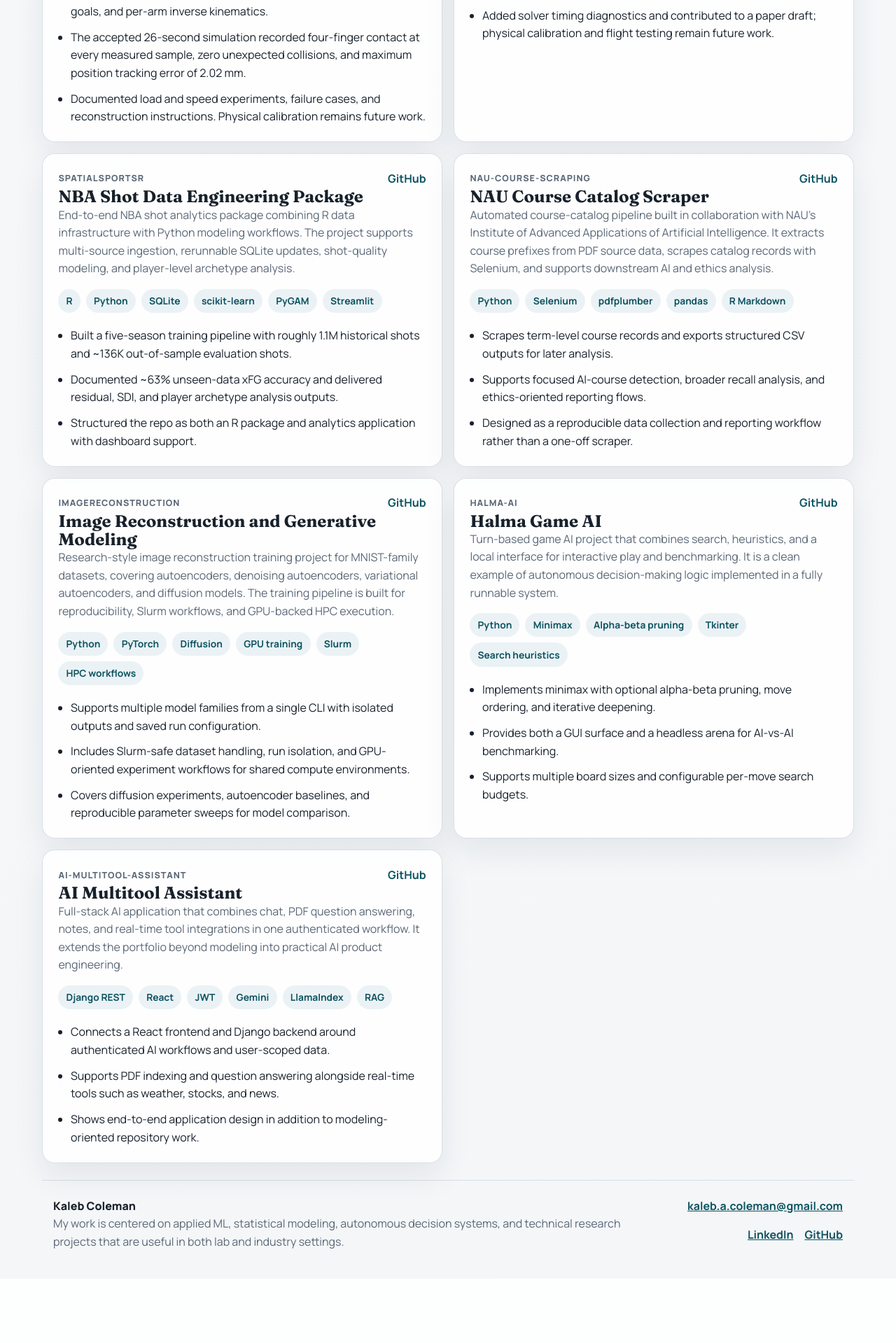
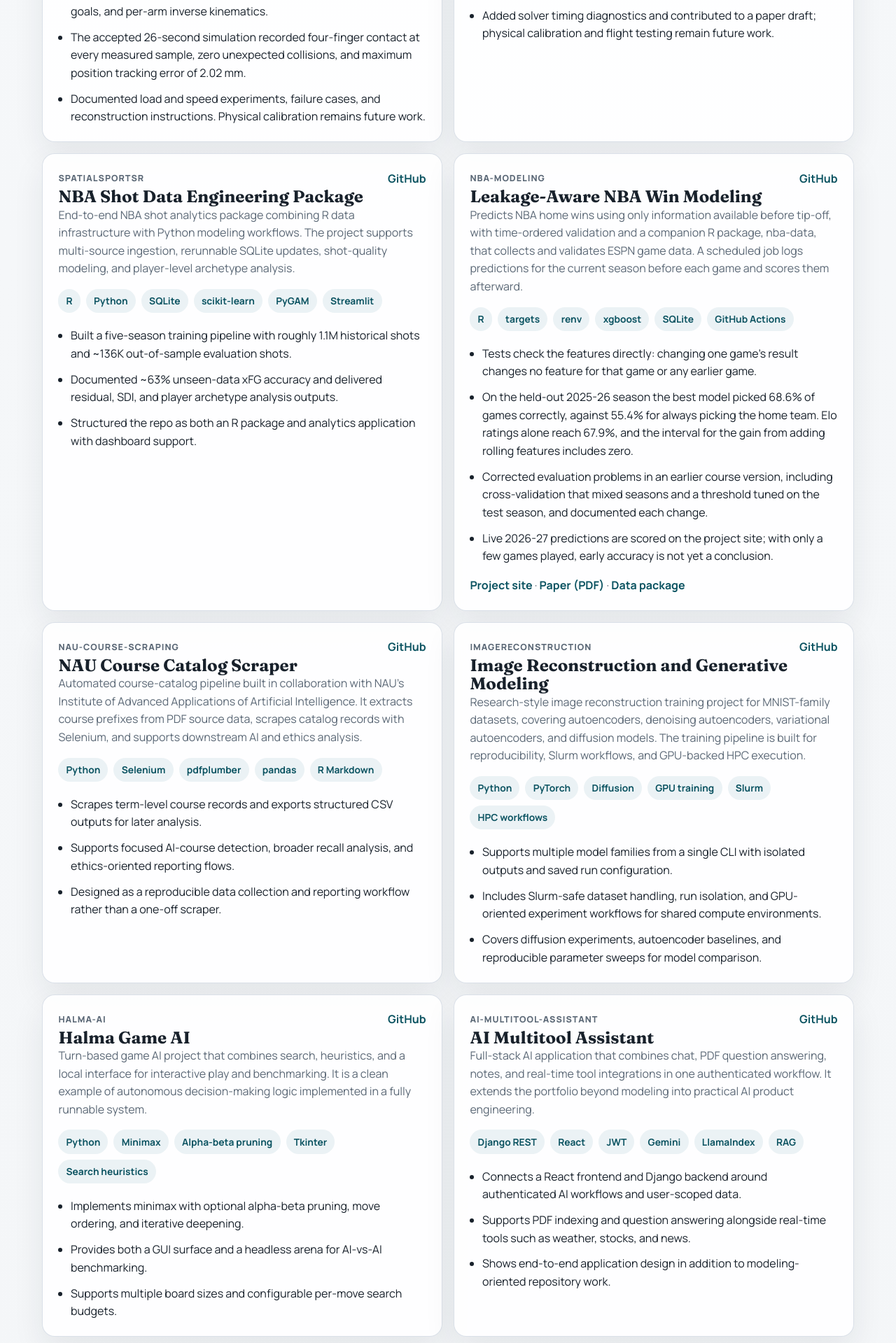
Before and after one commit to kalebcoleman/portfolio, a Flask app: page /projects in a window 1280 px wide. Shown: the part 3046-4965 px from the top of the page at 70% size. Before the commit the page ends 4831 px from the top, so only its background shows below. Run offline with Flask 3, Linux system fonts and the light colour scheme.

Commit message:
Add the NBA win modeling project to the Projects page
- New project entry for nba-modeling with links to its project site, the
  paper PDF, and the nba-data package. Results are stated as measured on the
  held-out 2025-26 season, including that Elo alone is close to the full
  model.
- Project cards accept an optional links list, shown under the highlights.
- Placed after the NBA Shot Data Engineering Package, so the three projects
  shown on the home page do not change.
- Test that the new entry and its links render.

Co-Authored-By: Claude Sonnet 5.5 <noreply@anthropic.com>

```diff
--- a/app.py
+++ b/app.py
@@ -135,6 +135,29 @@ PROJECTS: list[dict[str, Any]] = [
             "Built a five-season training pipeline with roughly 1.1M historical shots and ~136K out-of-sample evaluation shots.",
             "Documented ~63% unseen-data xFG accuracy and delivered residual, SDI, and player archetype analysis outputs.",
             "Structured the repo as both an R package and analytics application with dashboard support.",
+        ],
+        "featured": True,
+    },
+    {
+        "name": "Leakage-Aware NBA Win Modeling",
+        "repo_name": "nba-modeling",
+        "repo_url": "https://github.com/kalebcoleman/nba-modeling",
+        "links": [
+            {"label": "Project site", "url": "https://kalebcoleman.github.io/nba-modeling/"},
+            {"label": "Paper (PDF)", "url": "https://kalebcoleman.github.io/nba-modeling/paper/paper.pdf"},
+            {"label": "Data package", "url": "https://github.com/kalebcoleman/nba-data"},
+        ],
+        "summary": (
+            "Predicts NBA home wins using only information available before tip-off, with time-ordered "
+            "validation and a companion R package, nba-data, that collects and validates ESPN game data. "
+            "A scheduled job logs predictions for the current season before each game and scores them afterward."
+        ),
+        "stack": ["R", "targets", "renv", "xgboost", "SQLite", "GitHub Actions"],
+        "highlights": [
+            "Tests check the features directly: changing one game's result changes no feature for that game or any earlier game.",
+            "On the held-out 2025-26 season the best model picked 68.6% of games correctly, against 55.4% for always picking the home team. Elo ratings alone reach 67.9%, and the interval for the gain from adding rolling features includes zero.",
+            "Corrected evaluation problems in an earlier course version, including cross-validation that mixed seasons and a threshold tuned on the test season, and documented each change.",
+            "Live 2026-27 predictions are scored on the project site; with only a few games played, early accuracy is not yet a conclusion.",
         ],
         "featured": True,
     },
--- a/templates/projects.html
+++ b/templates/projects.html
@@ -52,6 +52,9 @@
             <li>{{ item }}</li>
             {% endfor %}
         </ul>
+        {% if project.links %}
+        <p class="project-links" style="margin-top: 1rem">{% for link in project.links %}<a class="text-link" href="{{ link.url }}" target="_blank" rel="noopener noreferrer">{{ link.label }}</a>{% if not loop.last %} · {% endif %}{% endfor %}</p>
+        {% endif %}
     </article>
     {% endfor %}
 </section>
```
Also changed, not shown: tests/test_routes.py (+12 -0 lines).
